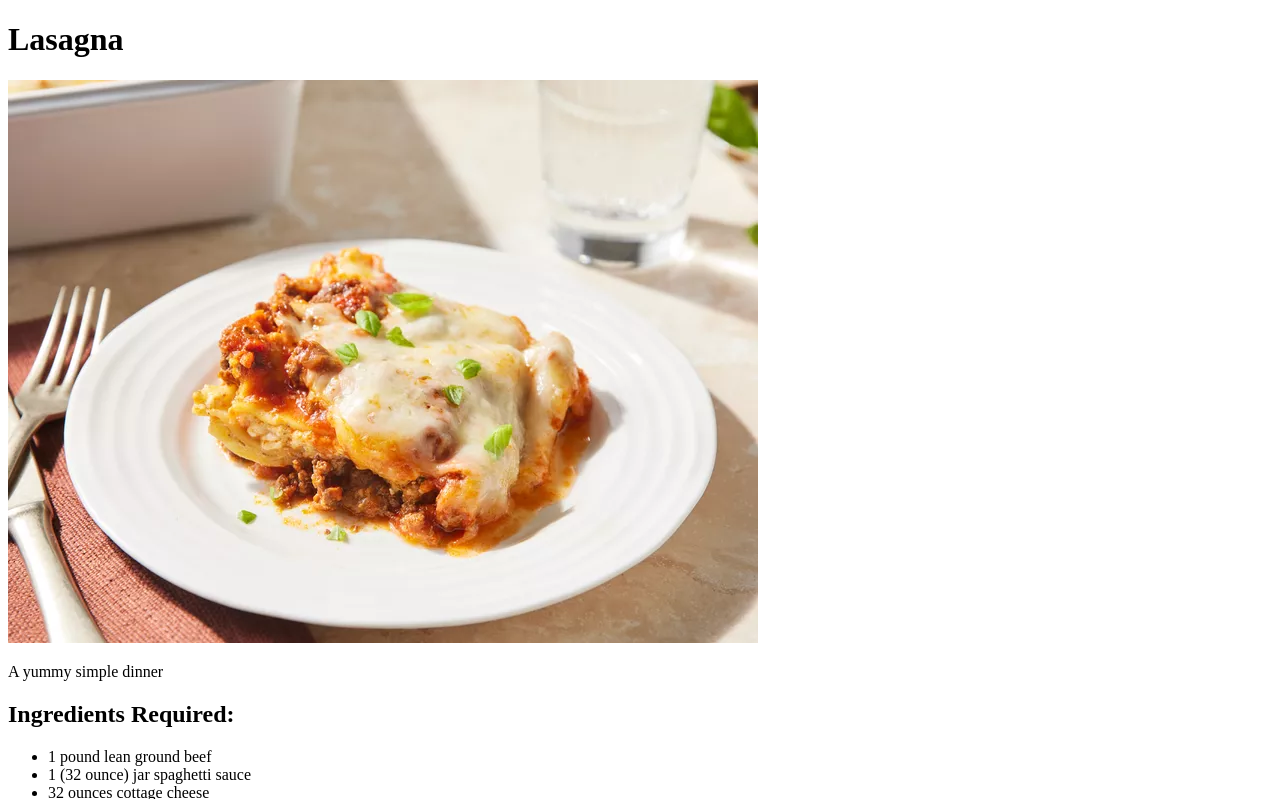
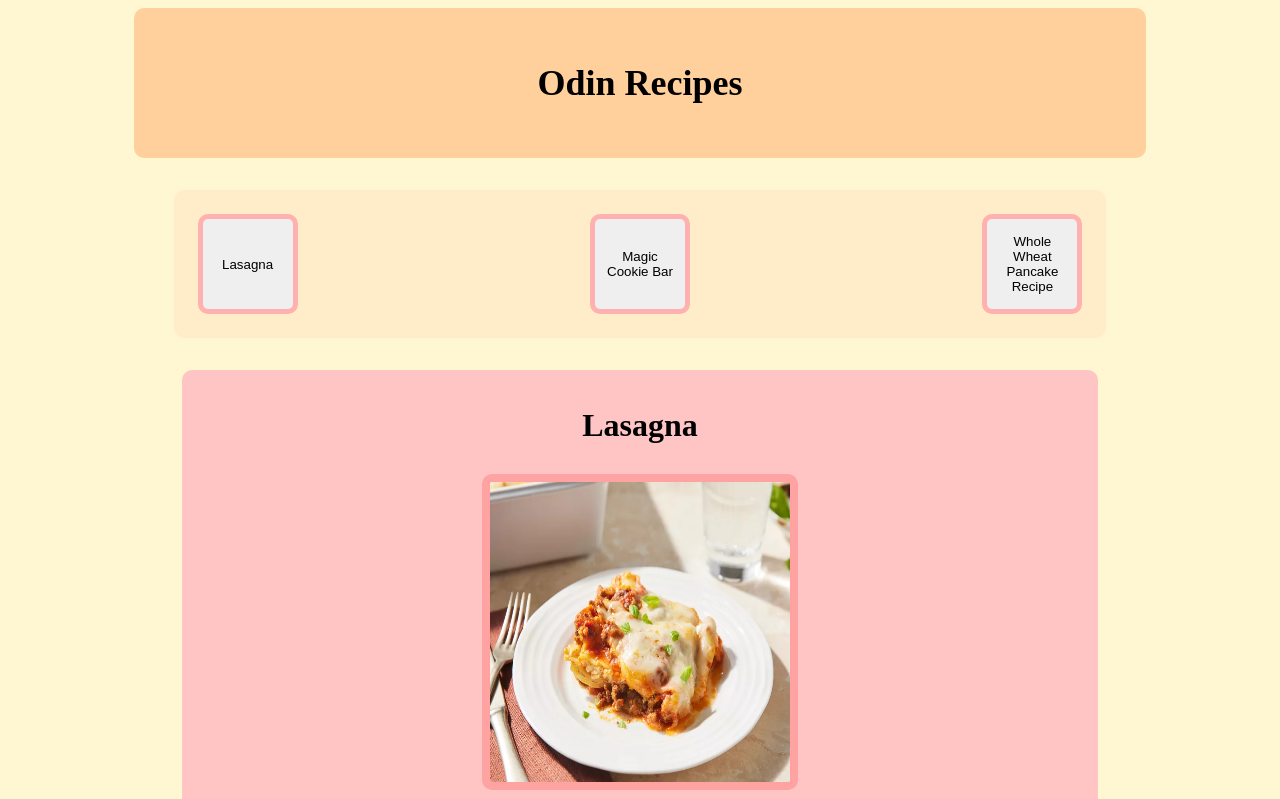
Before and after one commit to Bastraction/odin-recipes, a plain HTML site: page recipes/lasagna.html in a window 1280 px wide. Shown: the top 799 px of the page. Drawn offline with Linux system fonts and the light colour scheme.

Commit message:
Recipes Website 2.0

```diff
--- /dev/null
+++ b/css/style.css
@@ -0,0 +1,88 @@
+body {
+    display: flex;
+    flex-direction: column;
+    align-items: center;
+    justify-content: center;
+    flex: auto;
+    background-color: #FFF7D1;
+    gap: 32px;
+}
+
+.top {
+    display: flex;
+    flex-direction: column;
+    background-color: #FFD09B;
+    font-size: 36px;
+    font-weight: 800;
+    width: 80%;
+    height: 150px;
+    align-items: center;
+    justify-content: center;
+    border-radius: 10px;
+}
+
+.foods {
+    display: flex;
+    flex-direction: row;
+    background-color: #FFECC8;
+    width: 70%;
+    height: 100px;
+    gap: 16px;
+    align-items: center;
+    justify-content: space-between;
+    padding: 24px;
+    border-radius: 10px;
+}
+
+.foodbutton {
+    display: flex;
+    justify-content: center;
+    align-items: center;
+    border: 5px #FFB0B0 solid;
+    width: 100px;
+    height: 100px;
+    border-radius: 10px;
+}
+
+.foodbutton:hover {
+    background-color: #FFB0B0;
+}
+
+.foodbutton:disabled {
+    background-color: black;
+}
+
+.bottom {
+    display: flex;
+    flex-direction: column;
+    justify-content: center;
+    align-items: center;
+    width: 90%;
+    height: 100px;
+    padding: 16px;
+    border-radius: 10px;
+    background-color: #FFB0B0;
+}
+
+.recipe {
+    display: flex;
+    flex-direction: column;
+    align-items: center;
+    justify-content: center;
+    gap: 8px;
+    background-color: #ffc5c5;
+    width: 70%;
+    padding: 16px;
+    border-radius: 10px;
+    flex-wrap: wrap;
+}
+
+img {
+    display: flex;
+    flex: auto;
+    width: 300px;
+    height: 300px;
+    scale: 1;
+    border: 8px #ffa2a2 solid;
+    border-radius: 10px;
+}
--- a/recipes/lasagna.html
+++ b/recipes/lasagna.html
@@ -1,15 +1,28 @@
 <!DOCTYPE html>
 <html lang="en">
+
 <head>
+    <meta name="viewport" content="width=device-width, initial-scale=1.0">
     <meta charset="UTF-8">
-    <meta name="viewport" content="width=device-width, initial-scale=1.0">
-    <title>Odin Recipes - Lasagna</title>
+    <link rel="stylesheet" href="../css/style.css">
+    <title>Odin Recipes</title>
 </head>
+
 <body>
+    <div class="top">
+        Odin Recipes
+    </div>
+
+    <div class="foods">
+        <button id="lasagna" class="foodbutton">Lasagna</button>
+        <button id="mcb" class="foodbutton">Magic Cookie Bar</button>
+        <button id="wwpr" class="foodbutton">Whole Wheat Pancake Recipe</button>
+    </div>
+
+    <div class="recipe">
         <h1>Lasagna</h1>
         <img src="../img/lasagna.png">
         <p>A yummy simple dinner</p>
-    <p></p>
         <h2>Ingredients Required:</h2>
         <ul>
             <li>1 pound lean ground beef</li>
@@ -27,13 +40,39 @@
         <h2>Steps to Make:</h2>
         <ol>
             <li>Gather all ingredients and preheat the oven to 350 degrees F (175 degrees C)</li>
-        <li>Heat a large skillet over medium-high heat. Cook and stir ground beef in the hot skillet until browned and crumbly, 8 to 10 minutes. Drain and discard grease. Stir in spaghetti sauce and simmer for 5 minutes.</li>
-        <li>Combine cottage cheese, 2 cups of mozzarella cheese, eggs, 1/2 of the grated Parmesan cheese, dried parsley, salt, and pepper in a large bowl.</li>
-        <li>Spread 3/4 cup of sauce in a 9x13-inch baking dish. Cover with 3 uncooked lasagna noodles, 1 3/4 cups of cheese mixture, and 1/4 cup sauce; repeat layers once more. Top with remaining 3 noodles, sauce, mozzarella, and Parmesan cheese. Pour 1/2 cup water along the edges of the dish. Cover tightly with aluminum foil.</li>
-        <li>Bake in the preheated oven for 45 minutes. Uncover and bake for an additional 10 minutes. Let stand 10 minutes before serving.</li>
+            <li>Heat a large skillet over medium-high heat. Cook and stir ground beef in the hot skillet until browned
+                and crumbly, 8 to 10 minutes. Drain and discard grease. Stir in spaghetti sauce and simmer for 5
+                minutes.</li>
+            <li>Combine cottage cheese, 2 cups of mozzarella cheese, eggs, 1/2 of the grated Parmesan cheese, dried
+                parsley, salt, and pepper in a large bowl.</li>
+            <li>Spread 3/4 cup of sauce in a 9x13-inch baking dish. Cover with 3 uncooked lasagna noodles, 1 3/4 cups of
+                cheese mixture, and 1/4 cup sauce; repeat layers once more. Top with remaining 3 noodles, sauce,
+                mozzarella, and Parmesan cheese. Pour 1/2 cup water along the edges of the dish. Cover tightly with
+                aluminum foil.</li>
+            <li>Bake in the preheated oven for 45 minutes. Uncover and bake for an additional 10 minutes. Let stand 10
+                minutes before serving.</li>
             <li>Serve and enjoy!</li>
+
         </ol>
+    </div>
+
+    <div class="bottom">
+        Thanks for browsing our food selection!
+    </div>
+
+    <script type="text/javascript">
+        document.getElementById("lasagna").onclick = function () {
+            location.href = "../recipes/lasagna.html";
+        };
+        document.getElementById("mcb").onclick = function () {
+            location.href = "../recipes/magic_cookie_bar.html";
+        };
+        document.getElementById("wwpr").onclick = function () {
+            location.href = "../recipes/pancake.html";
+        };
+    </script>
 
 
 </body>
+
 </html>
```
Also changed, not shown: index.html (+28 -6 lines), recipes/magic_cookie_bar.html (+42 -8 lines), recipes/pancake.html (+41 -7 lines), css/styles.css (added). Lines whose indentation alone changed are shown as unchanged.
